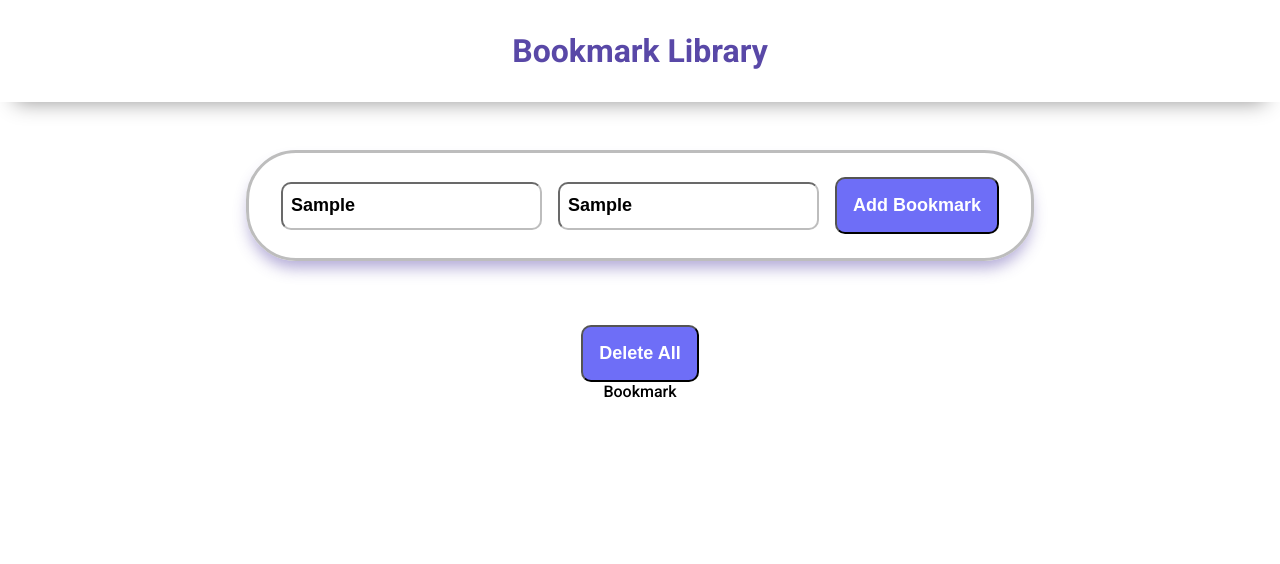
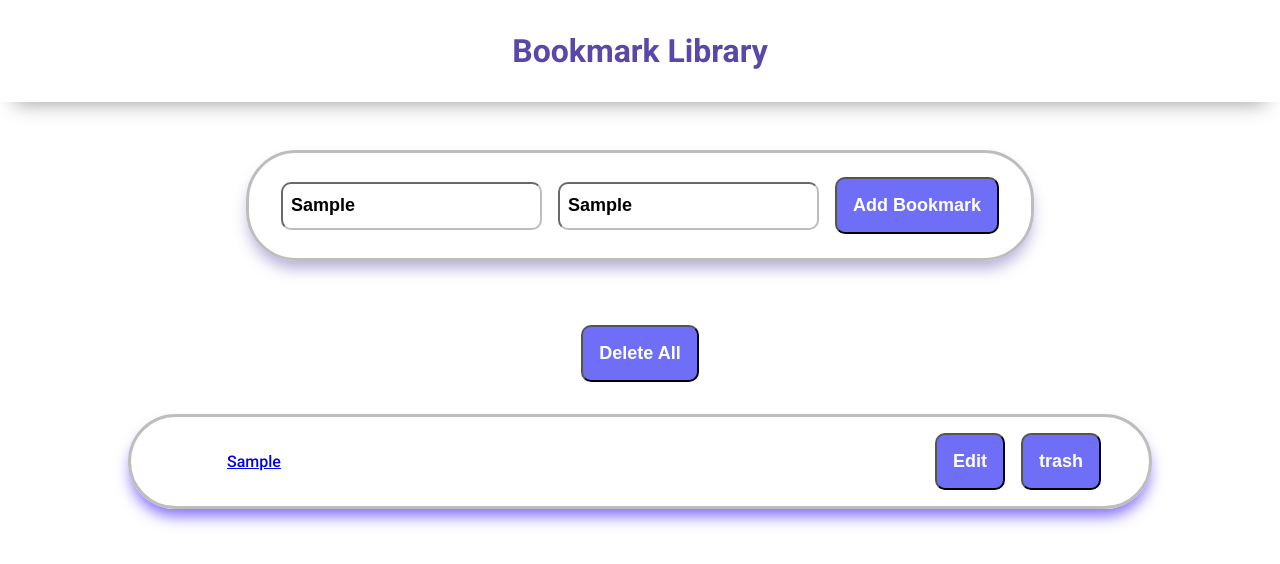
Before and after one commit to GreenEagleKing/phantom-bookmark, a React (Vite) app: page / in a window 1280 px wide. Both pictures are taken after typing "Sample", "Sample" into the empty fields and a click on the button "Add Bookmark". Shown: the top 564 px of the page. Built offline with nearby package versions, Linux system fonts and the light colour scheme.

Commit message:
created bookmark component

```diff
--- a/src/Components/Bookmark.jsx
+++ b/src/Components/Bookmark.jsx
@@ -1,7 +1,30 @@
 import React from 'react'
 
-export default function Bookmark() {
+export default function Bookmark({ link }) {
   return (
-    <div>Bookmark</div>
+    <>
+        <div className='link-container'>
+            <div className='link-info-container'>
+            {/* will contain favicon img */}
+            <img />
+            {/* bookmark title wrapped in a link tag */}
+                <a href={link.url} target='_blank'>
+                <div>{link.title}</div>
+                </a>
+            </div>
+
+            {/* edit and delete buttons */}
+            <div className='edit-delete-container'>
+                <button
+                className='btn link edit'>
+                    Edit
+                </button>
+                <button
+                className='btn link trash'>
+                    trash
+                </button>
+            </div>
+        </div>
+    </>
   )
 }
```
